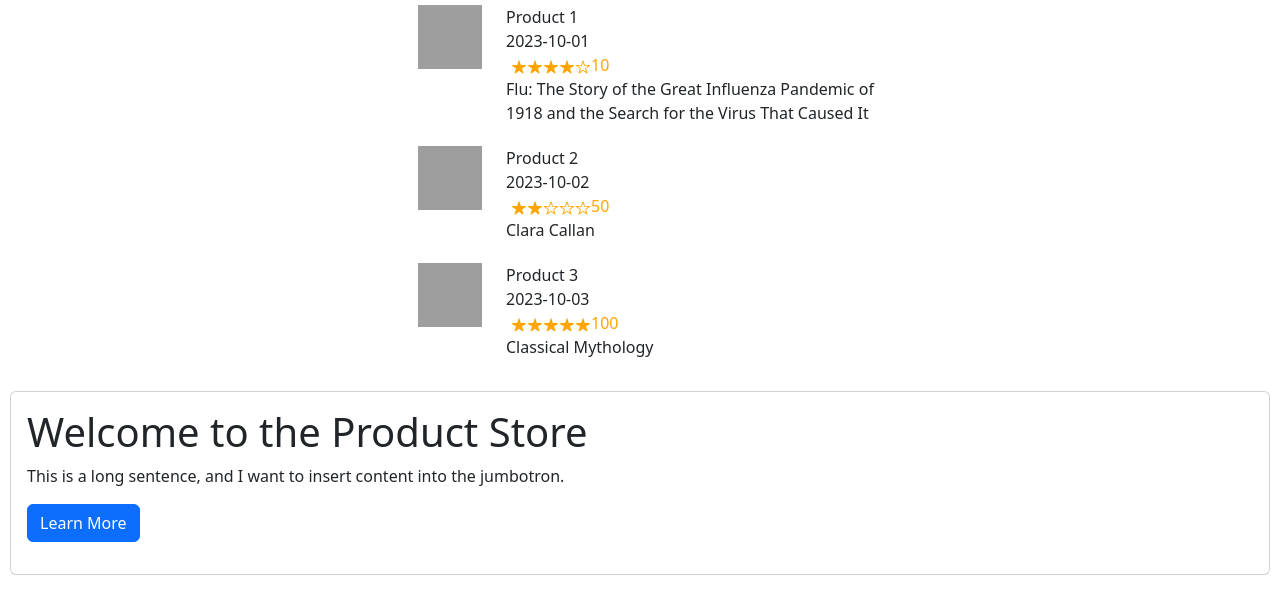
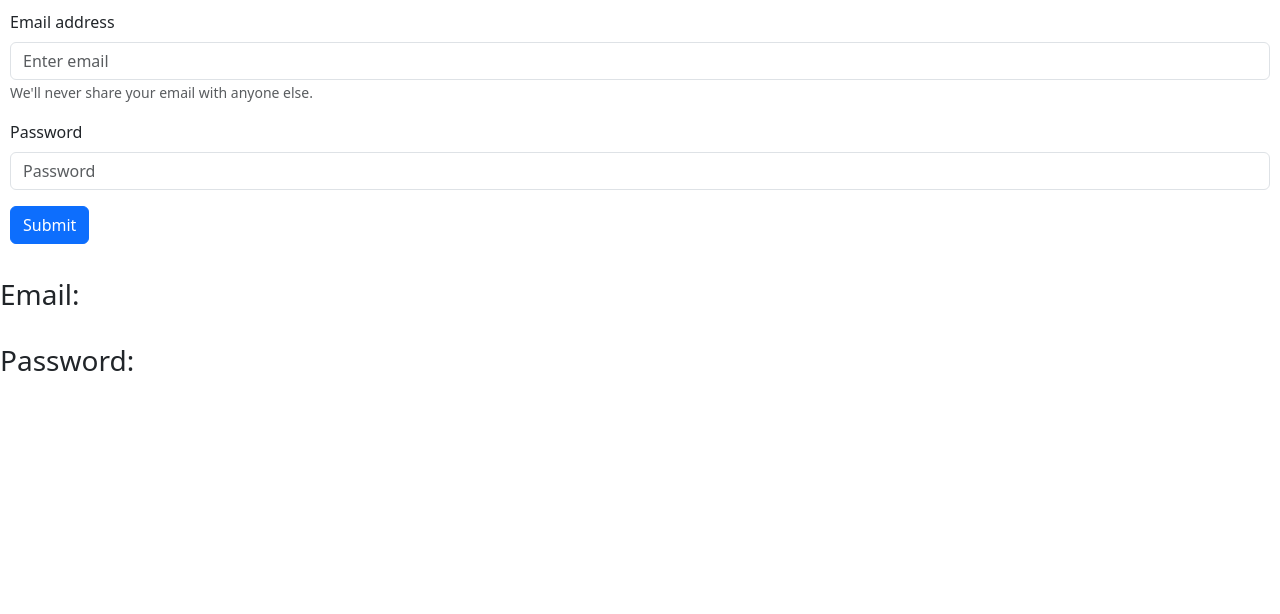
Before and after one commit to Chaeng-Ploypaphat-S/react-search-term, a React (Vite) app: page / in a window 1280 px wide. Shown: the top 614 px of the page. Built offline with nearby package versions, Linux system fonts and the light colour scheme; grey boxes are pictures that could not be loaded.

Commit message:
[new component]: add UserForm

```diff
--- a/src/App.jsx
+++ b/src/App.jsx
@@ -1,15 +1,13 @@
 import React from 'react'
-import Products from './Products'
+// import Products from './Products'
 import 'bootstrap/dist/css/bootstrap.min.css';
-import Jumbotron from './Jumbotron'
+// import Jumbotron from './Jumbotron'
+import UserForm from './UserForm'
 
 function App() {
   return (
     <div>
-        <Products />
-        <Jumbotron>
-          This is a long sentence, and I want to insert content into the jumbotron.
-        </Jumbotron>
+      <UserForm/>
     </div>
   )
 }
--- /dev/null
+++ b/src/UserForm.jsx
@@ -0,0 +1,83 @@
+import {Form, Button, Alert} from 'react-bootstrap'
+import React, {useState, useActionState} from 'react'
+
+function UserForm() {
+    const [email, setEmail] = useState('')
+    const [password, setPassword] = useState('')
+    const handleSubmit = (state, formData) => {
+        // validate email on the client side
+        const email = formData.get('email')
+        const password = formData.get('password')
+
+        let emailValid = true
+        if (email.length == 0) {
+            state.emailError = "Email is required"
+        }
+        else if (email.length < 6) {
+            state.emailError = "Email must be at least 6 characters"
+        }
+        else if (!email.includes("@")) {
+            state.emailError = "Email must contain @"
+        }
+        else if (!email.includes(".")) {
+            state.emailError = "Email must contain ."
+        }
+        else {
+            state.emailError = ""
+            emailValid = true
+        }
+
+        if (emailValid) {
+            // submit the form
+            alert(`Email: ${email}\n Password: ${password}\n`)
+            setEmail('')
+            setPassword('')
+        }
+
+        return state
+    }
+    const [state, formAction] = useActionState(handleSubmit, {emailError:""})
+
+    return (
+        <div>
+            <Form onSubmit={handleSubmit} action={formAction} style={{margin: 10}}>
+                <Form.Group className="mb-3" controlId="formBasicEmail">
+                    <Form.Label>Email address</Form.Label>
+                    <Form.Control
+                    type="email"
+                    placeholder="Enter email"
+                    name="email"
+                    onChange={(event) => setEmail(event.target.value)}
+                    value={email}
+                    />
+                    <Form.Text className="text-muted">
+                        We'll never share your email with anyone else.
+                    </Form.Text>
+                </Form.Group>
+                {
+                    state.emailError.length > 0 &&
+                    <Alert variant="danger">{state.emailError}</Alert>
+                }
+                <Form.Group className="mb-3" controlId="formBasicPassword">
+                    <Form.Label>Password</Form.Label>
+                    <Form.Control
+                    type="password"
+                    placeholder="Password"
+                    name="password"
+                    onChange={(event) => setPassword(event.target.value)}
+                    value={password}
+                    />
+                </Form.Group>
+                <Button variant="primary" type="submit">
+                    Submit
+                </Button>
+            </Form>
+            <br/>
+            <h3>Email: {email}</h3>
+            <br/>
+            <h3>Password: {password}</h3>
+        </div>
+    )
+}
+
+export default UserForm
```
